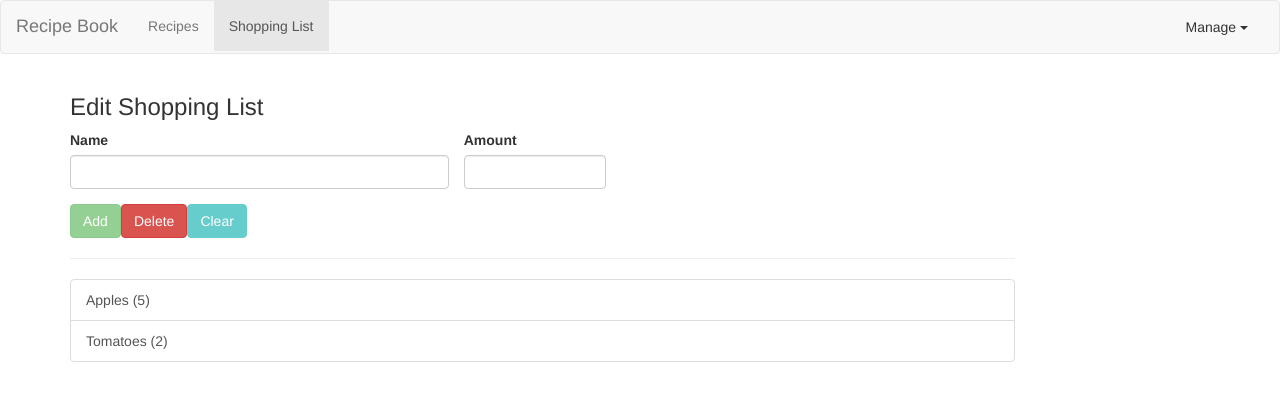
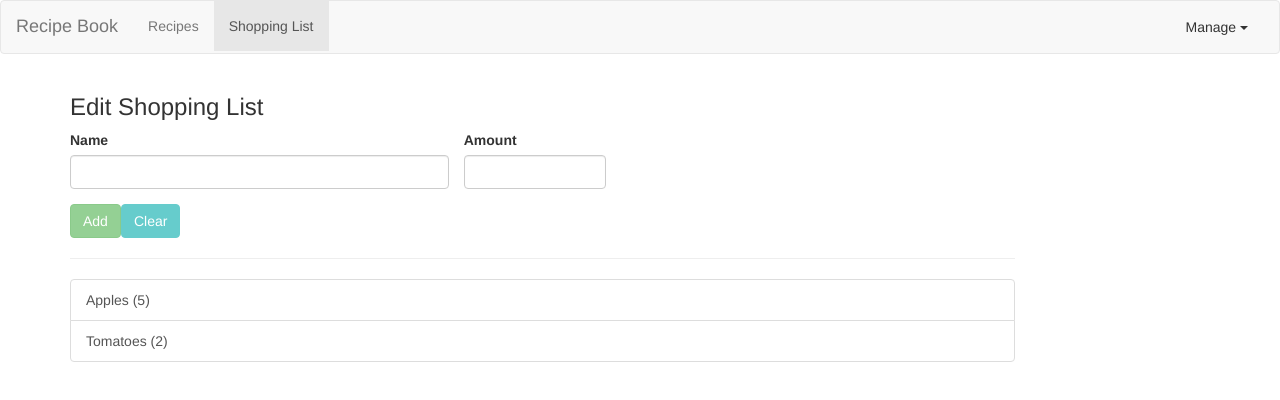
Before and after one commit to ChloeCacola/Recipe-Master, an Angular app: page /shopping-list in a window 1280 px wide. Shown: the top 400 px of the page. Built offline with nearby package versions, Linux system fonts and the light colour scheme.

Commit message:
delete button shows only when item selected

```diff
--- a/src/app/shopping-list/shopping-edit/shopping-edit.component.html
+++ b/src/app/shopping-list/shopping-edit/shopping-edit.component.html
@@ -39,7 +39,8 @@
 					<button
 					 class="btn btn-danger"
 					 type="button"
-					 (click)="onDelete()">
+					 (click)="onDelete()"
+					 *ngIf="editMode">
 					Delete
 				    </button>
 					<button
```
